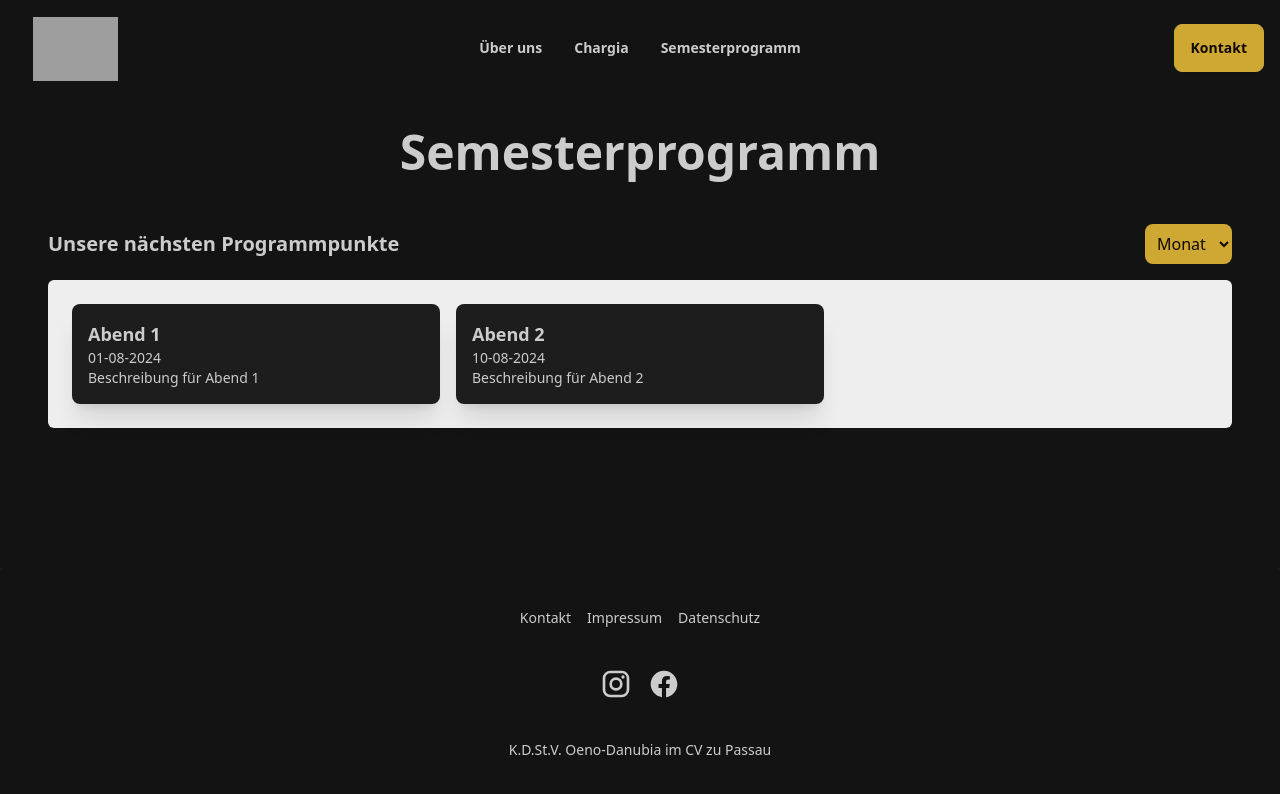
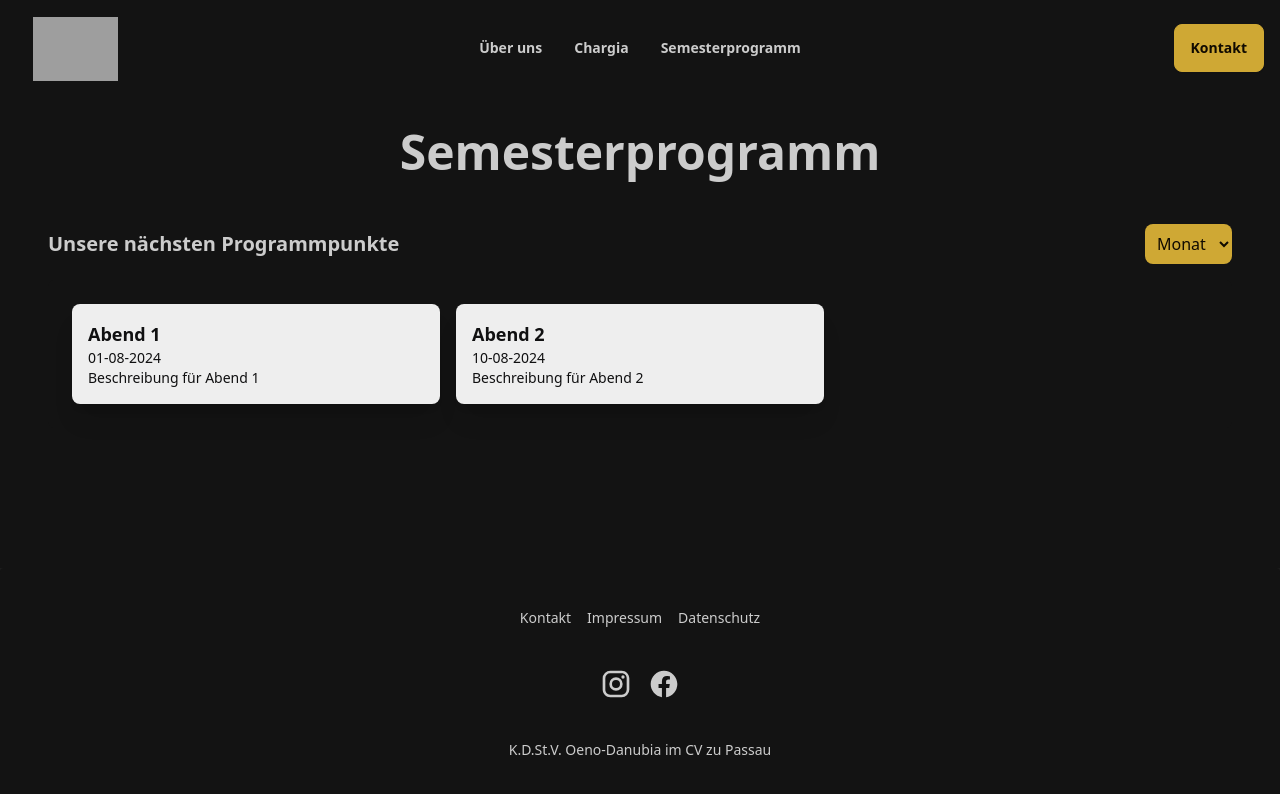
Before and after one commit to managrsphere/oeno-danubia, a Nuxt app: page /sepro in a window 1280 px wide. Shown: the top 794 px of the page. Built offline with nearby package versions, Linux system fonts and the light colour scheme; grey boxes are pictures that could not be loaded.

Commit message:
Calendar colors

```diff
--- a/components/TheCalendar.vue
+++ b/components/TheCalendar.vue
@@ -8,8 +8,8 @@
         <option value="year">Jahr</option>
       </select>
     </div>
-    <div v-if="filteredEvents.length" class="grid grid-cols-1 md:grid-cols-2 lg:grid-cols-3 gap-4 bg-accent p-6 rounded-md">
-      <div v-for="event in filteredEvents" :key="event.id" class="bg-base-100 text-base-content p-4 rounded-lg shadow-xl">
+    <div v-if="filteredEvents.length" class="grid grid-cols-1 md:grid-cols-2 lg:grid-cols-3 gap-4 bg-base-300 p-6 rounded-md">
+      <div v-for="event in filteredEvents" :key="event.id" class="bg-accent text-accent-content p-4 rounded-lg shadow-xl">
         <h3 class="text-lg font-bold">{{ event.title }}</h3>
         <p class="text-sm">{{ event.date }}</p>
         <p class="text-sm">{{ event.description }}</p>
--- a/pages/chargia.vue
+++ b/pages/chargia.vue
@@ -7,7 +7,7 @@
             <div class="divider divider-secondary"></div>
             <div class="prose xl:prose-lg">
                 <h2>Unsere Chargia</h2>
-                <div class="grid grid-cols-1 md:grid-cols-3 gap-4">
+                <div class="grid grid-cols-1 md:grid-cols-2 gap-4">
                     <div class="card card-compact bg-base-100 shadow-xl">
                         <figure>
                             <img src="" alt="">
@@ -55,7 +55,7 @@
                     </div>
                 </div>
                 <h2>Unsere Philisterchargen</h2>
-                <div class="grid grid-cols-1 md:grid-cols-3 gap-4">
+                <div class="grid grid-cols-1 md:grid-cols-2 gap-4">
                     <div class="card card-compact bg-base-100 shadow-xl">
                         <figure>
                             <img src="" alt="">
```
